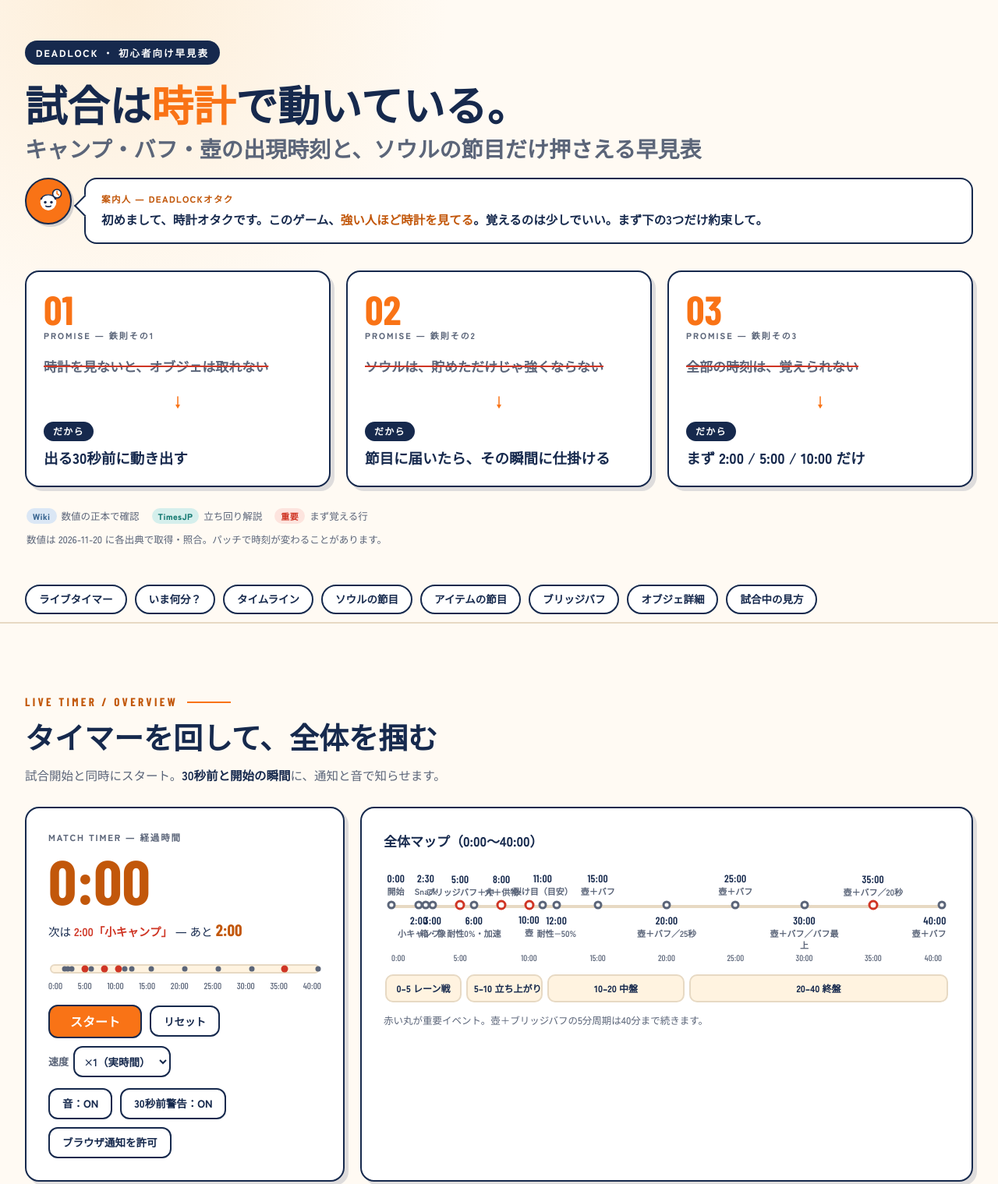
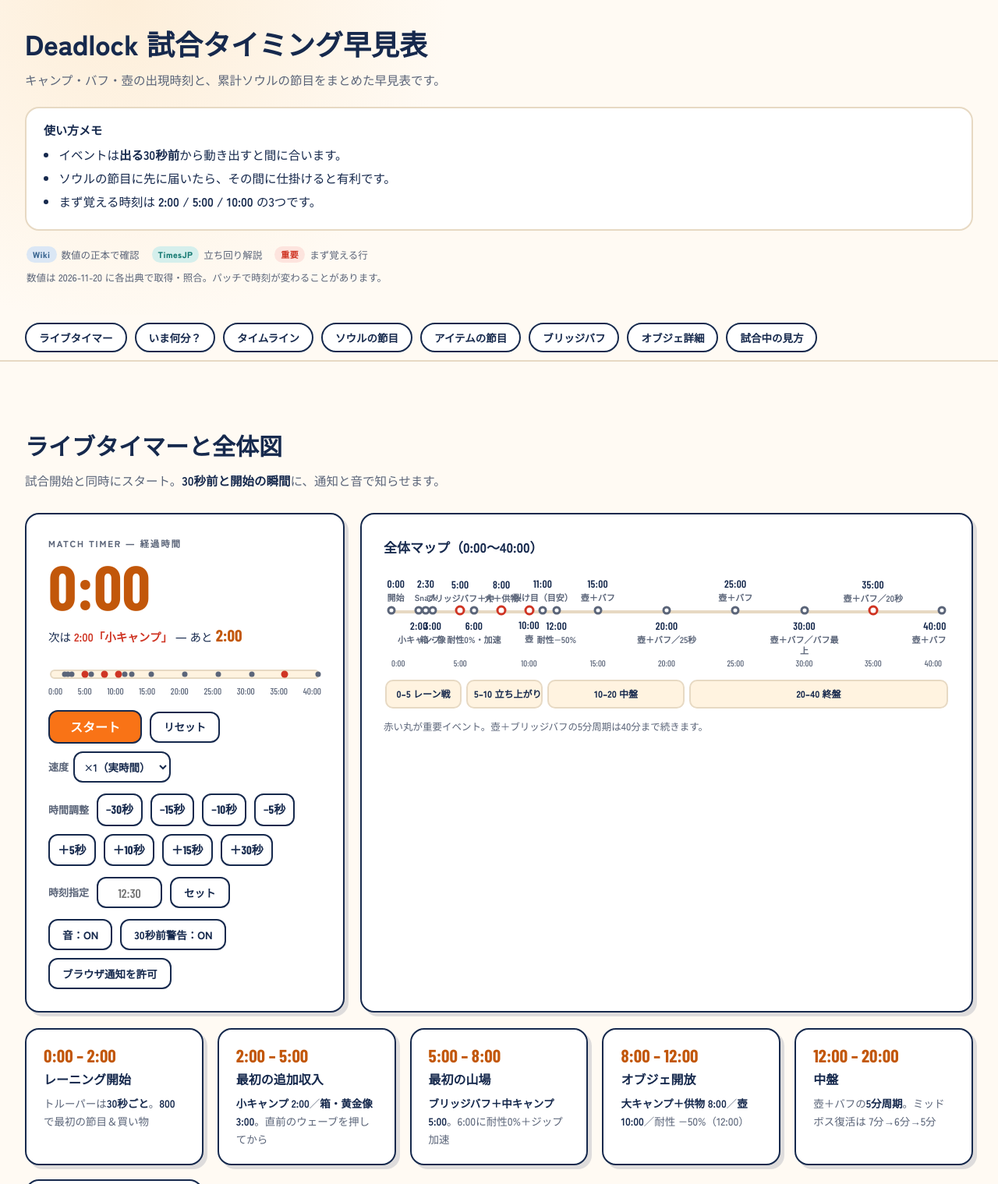
Before and after one commit to Ryo-M-49/deadlock-guide, a plain HTML site: page index.html in a window 1280 px wide. Shown: the top 1519 px of the page at 78% size. Drawn offline with nearby package versions, Linux system fonts and the light colour scheme.

Commit message:
tool: LP要素を撤去しツール仕様に統一／タイマーに±5・10・15・30秒ボタンと任意時間指定を追加

```diff
--- a/index.html
+++ b/index.html
@@ -47,52 +47,19 @@
         main{max-width:1400px;padding:0 32px 110px}
         .spikes{grid-template-columns:repeat(6,1fr)}
         .buffs{grid-template-columns:repeat(4,1fr)}
-        .promises{grid-template-columns:repeat(3,1fr)}
       }
       a{color:var(--accent-ink)}
       button,[role="button"],select,summary{min-height:2.25rem}
 
-      /* ---------- guide persona / speech bubble ---------- */
-      .guide{display:flex;gap:16px;align-items:flex-start}
-      .avatar{flex:none;width:60px;height:60px;border-radius:50%;background:var(--accent);
-        border:2.5px solid var(--edge);display:grid;place-items:center;box-shadow:3px 3px 0 rgba(22,41,77,.18)}
-      .avatar svg{width:38px;height:38px;display:block}
-      .bubble{position:relative;flex:1;background:var(--surface);border:2px solid var(--edge);
-        border-radius:16px;padding:16px 20px;font-weight:700;line-height:1.65}
-      .bubble::before{content:"";position:absolute;left:-11px;top:24px;width:18px;height:18px;
-        background:var(--surface);border-left:2px solid var(--edge);border-bottom:2px solid var(--edge);
-        transform:rotate(45deg)}
-      .bubble .who{display:block;font-size:11.5px;font-weight:900;letter-spacing:.12em;color:var(--accent-ink);margin-bottom:4px}
-      .bubble p{margin:0}
-      .bubble strong{color:var(--accent-ink)}
-      @media (prefers-color-scheme: dark){.bubble strong{color:var(--accent)}}
-      .guide.small .avatar{width:46px;height:46px}
-      .guide.small .avatar svg{width:29px;height:29px}
-      .guide.small .bubble{padding:12px 16px;font-size:14.5px}
-
       /* ---------- header ---------- */
-      header.top{padding:52px 0 8px}
-      .kicker{display:inline-block;font-size:12.5px;font-weight:900;letter-spacing:.16em;color:#fff;
-        background:var(--navy);padding:5px 14px;border-radius:999px}
-      @media (prefers-color-scheme: dark){.kicker{background:var(--accent);color:#231303}}
-      h1{font-size:clamp(32px,6vw,54px);line-height:1.18;margin:18px 0 22px;font-weight:900}
-      h1 .hl{color:var(--accent)}
-      h1 .thin{display:block;font-size:.52em;color:var(--ink2);font-weight:700;margin-top:8px}
-
-      /* ---------- promise block ---------- */
-      .promises{display:grid;grid-template-columns:1fr;gap:20px;margin:34px 0 8px}
-      @media (min-width:760px){.promises{grid-template-columns:repeat(3,1fr)}}
-      .promise{background:var(--surface);border:2.5px solid var(--edge);border-radius:var(--radius);
-        padding:24px 22px 22px;box-shadow:var(--hard)}
-      .promise .pnum{font-family:"Barlow Condensed",sans-serif;font-size:52px;font-weight:700;line-height:.9;color:var(--accent)}
-      .promise .plabel{font-size:11px;font-weight:900;letter-spacing:.18em;color:var(--ink2);margin:2px 0 12px}
-      .promise .cant{font-weight:900;font-size:17px;line-height:1.5;color:var(--ink2);text-decoration:line-through;text-decoration-color:var(--key);text-decoration-thickness:2px}
-      .promise .arrow{display:block;text-align:center;color:var(--accent);font-weight:900;font-size:18px;margin:8px 0}
-      .promise .so{display:inline-block;background:var(--navy);color:#fff;font-weight:900;font-size:12px;
-        letter-spacing:.1em;padding:2px 12px;border-radius:999px;margin-bottom:8px}
-      @media (prefers-color-scheme: dark){.promise .so{background:var(--accent);color:#231303}}
-      .promise .do{font-weight:900;font-size:18.5px;line-height:1.5;margin:0}
-      .legend{display:flex;gap:16px;flex-wrap:wrap;font-size:12.5px;color:var(--ink2);margin:26px 2px 0}
+      header.top{padding:32px 0 8px}
+      h1{font-size:clamp(26px,4.4vw,36px);line-height:1.3;margin:0 0 10px;font-weight:900}
+      .lead{margin:0;color:var(--ink2);font-size:15.5px;max-width:44em}
+      .memo{background:var(--surface);border:2px solid var(--line);border-radius:var(--radius);padding:18px 22px;margin:22px 0 0}
+      .memo h2{font-size:15px;margin:0 0 8px}
+      .memo ul{margin:0;padding-left:1.25em}
+      .memo li{margin:4px 0}
+      .legend{display:flex;gap:16px;flex-wrap:wrap;font-size:12.5px;color:var(--ink2);margin:20px 2px 0}
       .legend span{display:inline-flex;gap:6px;align-items:center}
       .meta-line{font-size:12.5px;color:var(--ink2);margin:8px 2px 0}
 
@@ -109,10 +76,7 @@
       /* ---------- sections & two-layer headings ---------- */
       section{margin-top:88px;scroll-margin-top:76px}
       .sec-head{margin-bottom:28px}
-      .sec-head .en{display:flex;align-items:center;gap:12px;font-family:"Barlow Condensed",sans-serif;
-        font-size:15px;font-weight:700;letter-spacing:.22em;color:var(--accent-ink);margin-bottom:8px}
-      .sec-head .en::after{content:"";flex:0 0 56px;height:2px;background:var(--accent)}
-      h2{font-size:clamp(26px,4.4vw,38px);font-weight:900;margin:0;line-height:1.25}
+      h2{font-size:clamp(23px,3.8vw,30px);font-weight:900;margin:0;line-height:1.3}
       .sec-lede{color:var(--ink2);margin:12px 0 0;max-width:40em;font-size:15.5px}
       .sec-lede strong{color:var(--ink)}
       h3{font-size:17px;font-weight:900;margin:34px 0 14px}
@@ -239,6 +203,10 @@
       .tbtns button.primary{background:var(--accent);border-color:var(--edge);color:#fff;font-size:16px;padding:6px 26px}
       .tbtns button[aria-pressed="false"]{opacity:.55}
       .tbtns select{font:inherit;font-size:13.5px;font-weight:700;border:2px solid var(--edge);border-radius:12px;background:var(--surface);color:var(--ink);padding:6px 8px;min-height:40px}
+      .tbtns .adjlab{font-size:13px;font-weight:700;color:var(--ink2)}
+      .tbtns button.adj{padding:6px 10px;font-family:"Barlow Condensed",sans-serif;font-size:15px}
+      .tbtns input[type="text"]{font-family:"Barlow Condensed",sans-serif;font-size:16px;font-weight:600;width:84px;text-align:center;
+        border:2px solid var(--edge);border-radius:12px;background:var(--surface);color:var(--ink);padding:6px 8px;min-height:40px}
       .tbtns .speedlab{font-size:13px;font-weight:700;color:var(--ink2);display:inline-flex;gap:6px;align-items:center}
       .ltlog{list-style:none;margin:16px 0 0;padding:12px 0 0;border-top:2px dashed var(--line);font-size:13px;color:var(--ink2)}
       .ltlog li{margin:3px 0}
@@ -296,53 +264,16 @@
   <body>
     <main>
       <header class="top">
-        <span class="kicker">DEADLOCK ・ 初心者向け早見表</span>
-        <h1>試合は<span class="hl">時計</span>で動いている。<span class="thin">キャンプ・バフ・壺の出現時刻と、ソウルの節目だけ押さえる早見表</span></h1>
-        <div class="guide">
-          <div class="avatar" aria-hidden="true">
-            <svg viewBox="0 0 48 48" fill="none" aria-hidden="true">
-              <circle cx="24" cy="26" r="13" fill="#fff"/>
-              <path d="M11 22a13 9 0 0 1 26 0l-3-1a10 6.5 0 0 0-20 0z" fill="#16294d"/>
-              <circle cx="19" cy="26" r="2.2" fill="#16294d"/>
-              <circle cx="29" cy="26" r="2.2" fill="#16294d"/>
-              <path d="M20 32c1.4 1.4 6.6 1.4 8 0" stroke="#16294d" stroke-width="2" stroke-linecap="round"/>
-              <circle cx="38" cy="12" r="7" fill="#fff" stroke="#16294d" stroke-width="2"/>
-              <path d="M38 8v4l3 2" stroke="#f97316" stroke-width="2" stroke-linecap="round"/>
-            </svg>
-          </div>
-          <div class="bubble">
-            <span class="who">案内人 ― DEADLOCKオタク</span>
-            <p>初めまして、時計オタクです。このゲーム、<strong>強い人ほど時計を見てる</strong>。覚えるのは少しでいい。まず下の3つだけ約束して。</p>
-          </div>
+        <h1>Deadlock 試合タイミング早見表</h1>
+        <p class="lead">キャンプ・バフ・壺の出現時刻と、累計ソウルの節目をまとめた早見表です。</p>
+        <div class="memo">
+          <h2>使い方メモ</h2>
+          <ul>
+            <li>イベントは<strong>出る30秒前</strong>から動き出すと間に合います。</li>
+            <li>ソウルの節目に先に届いたら、その間に仕掛けると有利です。</li>
+            <li>まず覚える時刻は <strong>2:00 / 5:00 / 10:00</strong> の3つです。</li>
+          </ul>
         </div>
-
-        <div class="promises" aria-label="タイミング活用の3つの鉄則">
-          <div class="promise">
-            <div class="pnum">01</div>
-            <div class="plabel">PROMISE ― 鉄則その1</div>
-            <p class="cant">時計を見ないと、オブジェは取れない</p>
-            <span class="arrow">↓</span>
-            <span class="so">だから</span>
-            <p class="do">出る30秒前に動き出す</p>
-          </div>
-          <div class="promise">
-            <div class="pnum">02</div>
-            <div class="plabel">PROMISE ― 鉄則その2</div>
-            <p class="cant">ソウルは、貯めただけじゃ強くならない</p>
-            <span class="arrow">↓</span>
-            <span class="so">だから</span>
-            <p class="do">節目に届いたら、その瞬間に仕掛ける</p>
-          </div>
-          <div class="promise">
-            <div class="pnum">03</div>
-            <div class="plabel">PROMISE ― 鉄則その3</div>
-            <p class="cant">全部の時刻は、覚えられない</p>
-            <span class="arrow">↓</span>
-            <span class="so">だから</span>
-            <p class="do">まず 2:00 / 5:00 / 10:00 だけ</p>
-          </div>
-        </div>
-
         <div class="legend">
           <span><span class="badge b-wiki">Wiki</span> 数値の正本で確認</span>
           <span><span class="badge b-times">TimesJP</span> 立ち回り解説</span>
@@ -367,8 +298,7 @@
       <!-- ============ live timer & overview ============ -->
       <section id="live">
         <div class="sec-head">
-          <div class="en">LIVE TIMER / OVERVIEW</div>
-          <h2>タイマーを回して、全体を掴む</h2>
+          <h2>ライブタイマーと全体図</h2>
           <p class="sec-lede">試合開始と同時にスタート。<strong>30秒前と開始の瞬間</strong>に、通知と音で知らせます。</p>
         </div>
         <div class="livegrid">
@@ -389,6 +319,22 @@
                   <option value="60">×60</option>
                 </select>
               </label>
+            </div>
+            <div class="tbtns" role="group" aria-label="時間調整">
+              <span class="adjlab">時間調整</span>
+              <button type="button" class="adj" data-adj="-30">−30秒</button>
+              <button type="button" class="adj" data-adj="-15">−15秒</button>
+              <button type="button" class="adj" data-adj="-10">−10秒</button>
+              <button type="button" class="adj" data-adj="-5">−5秒</button>
+              <button type="button" class="adj" data-adj="5">＋5秒</button>
+              <button type="button" class="adj" data-adj="10">＋10秒</button>
+              <button type="button" class="adj" data-adj="15">＋15秒</button>
+              <button type="button" class="adj" data-adj="30">＋30秒</button>
+            </div>
+            <div class="tbtns">
+              <label class="adjlab" for="ltJump">時刻指定</label>
+              <input type="text" id="ltJump" placeholder="12:30" autocomplete="off" inputmode="numeric" aria-label="ジャンプ先の時刻（分:秒）" />
+              <button type="button" id="ltJumpBtn">セット</button>
             </div>
             <div class="tbtns">
               <button type="button" id="ltSound" aria-pressed="true">音：ON</button>
@@ -425,7 +371,6 @@
       <!-- ============ clock ============ -->
       <section id="clock">
         <div class="sec-head">
-          <div class="en">MATCH CLOCK</div>
           <h2>いま試合は何分？</h2>
           <p class="sec-lede">スライダーを動かすだけ。解禁済みと次の一手が出ます。</p>
         </div>
@@ -447,7 +392,6 @@
       <!-- ============ timeline ============ -->
       <section id="timeline">
         <div class="sec-head">
-          <div class="en">TIMELINE</div>
           <h2>試合タイムライン</h2>
           <p class="sec-lede">数え方は2種類だけ。<strong>キャンプ系は「全滅させてから」</strong>、<strong>壺とバフは「時計の5分ごと」</strong>。</p>
         </div>
@@ -568,24 +512,8 @@
       <!-- ============ souls ============ -->
       <section id="souls">
         <div class="sec-head">
-          <div class="en">BOON THRESHOLDS</div>
           <h2>ソウルの節目 ― パワースパイク</h2>
-        </div>
-        <div class="guide small" style="margin-bottom:26px">
-          <div class="avatar" aria-hidden="true">
-            <svg viewBox="0 0 48 48" fill="none" aria-hidden="true">
-              <circle cx="24" cy="26" r="13" fill="#fff"/>
-              <path d="M11 22a13 9 0 0 1 26 0l-3-1a10 6.5 0 0 0-20 0z" fill="#16294d"/>
-              <circle cx="19" cy="26" r="2.2" fill="#16294d"/>
-              <circle cx="29" cy="26" r="2.2" fill="#16294d"/>
-              <path d="M20 32c1.4 1.4 6.6 1.4 8 0" stroke="#16294d" stroke-width="2" stroke-linecap="round"/>
-              <circle cx="38" cy="12" r="7" fill="#fff" stroke="#16294d" stroke-width="2"/>
-              <path d="M38 8v4l3 2" stroke="#f97316" stroke-width="2" stroke-linecap="round"/>
-            </svg>
-          </div>
-          <div class="bubble">
-            <p>レベルは<strong>累計ソウル</strong>で決まる。買っても減らない。相手より先に届いた瞬間が、いちばん強い瞬間だよ。</p>
-          </div>
+          <p class="sec-lede">レベルは<strong>累計ソウル</strong>で決まります。買い物をしても減りません。相手より先に届いた時点が有利です。</p>
         </div>
         <div class="spikes">
           <div class="spike"><div class="s">800</div><div class="t">最初の節目</div><p>Boon 1＋ポイント1。最初の買い物の目安</p></div>
@@ -612,7 +540,6 @@
       <!-- ============ items ============ -->
       <section id="items">
         <div class="sec-head">
-          <div class="en">ITEM SPIKES</div>
           <h2>アイテムの節目</h2>
           <p class="sec-lede">価格は全アイテム共通：<strong>T1＝800 / T2＝1,600 / T3＝3,200 / T4＝6,400</strong>。高い物を貯めて買わず、安い物を積み上げるのが基本。 <span class="badge b-times">TimesJP</span></p>
         </div>
@@ -661,7 +588,6 @@
       <!-- ============ bridge buffs ============ -->
       <section id="bridge">
         <div class="sec-head">
-          <div class="en">BRIDGE BUFFS</div>
           <h2>ブリッジバフ 4種</h2>
           <p class="sec-lede"><strong>5:00から5分ごと</strong>、2つの橋に同時出現。取得は<strong>強近接</strong>、効果<strong>160秒</strong>、<strong>死ぬと消える</strong>。数値は時間とともに伸びる。 <span class="badge b-wiki">Wiki</span></p>
         </div>
@@ -692,7 +618,6 @@
       <!-- ============ objectives ============ -->
       <section id="objectives">
         <div class="sec-head">
-          <div class="en">OBJECTIVES</div>
           <h2>キャンプ＆オブジェ詳細</h2>
         </div>
         <h3 style="margin-top:0">ジャングルキャンプ（ホーント）</h3>
@@ -769,7 +694,6 @@
       <!-- ============ howto ============ -->
       <section id="howto">
         <div class="sec-head">
-          <div class="en">IN-GAME CHECKS</div>
           <h2>試合中の見方</h2>
         </div>
         <div class="twocol">
@@ -1107,9 +1031,39 @@
         }
         ltToggle.addEventListener("click", function(){ running ? pause() : start(); });
         document.getElementById("ltReset").addEventListener("click", function(){
-          pause(); elapsed = 0; fired = {}; ltLog.innerHTML = ""; render();
+          pause(); elapsed = 0; fired = {}; ltLog.innerHTML = "";
+          document.getElementById("ltJump").value = ""; render();
           ltNext.textContent = "スタートを押すと、経過時間に合わせて通知と音で知らせます。速度は予習・確認用です。";
         });
+        // ---- manual time adjustment: recompute fired flags from current time ----
+        function recalcFired(){
+          fired = {};
+          EV.forEach(function(e){
+            if(e.t === 0) return;
+            if(e.t * 60 <= elapsed){ fired["s" + e.t] = 1; fired["w" + e.t] = 1; }
+          });
+        }
+        function setElapsed(sec){
+          elapsed = Math.min(MAXS, Math.max(0, sec));
+          recalcFired();
+          lastTs = 0;
+          render();
+          if(running) check();
+        }
+        document.querySelectorAll(".adj").forEach(function(btn){
+          btn.addEventListener("click", function(){
+            setElapsed(elapsed + parseFloat(btn.getAttribute("data-adj")));
+          });
+        });
+        var ltJump = document.getElementById("ltJump");
+        function applyJump(){
+          var m = /^(\d{1,3}):([0-5]?\d)$/.exec(ltJump.value.trim());
+          if(!m){ ltJump.value = fmtS(elapsed); return; }
+          setElapsed(parseInt(m[1], 10) * 60 + parseInt(m[2], 10));
+          ltJump.value = fmtS(elapsed);
+        }
+        document.getElementById("ltJumpBtn").addEventListener("click", applyJump);
+        ltJump.addEventListener("keydown", function(ev){ if(ev.key === "Enter"){ ev.preventDefault(); applyJump(); } });
         document.getElementById("ltSpeed").addEventListener("change", function(){
           speed = parseFloat(this.value); lastTs = 0;
         });
```
